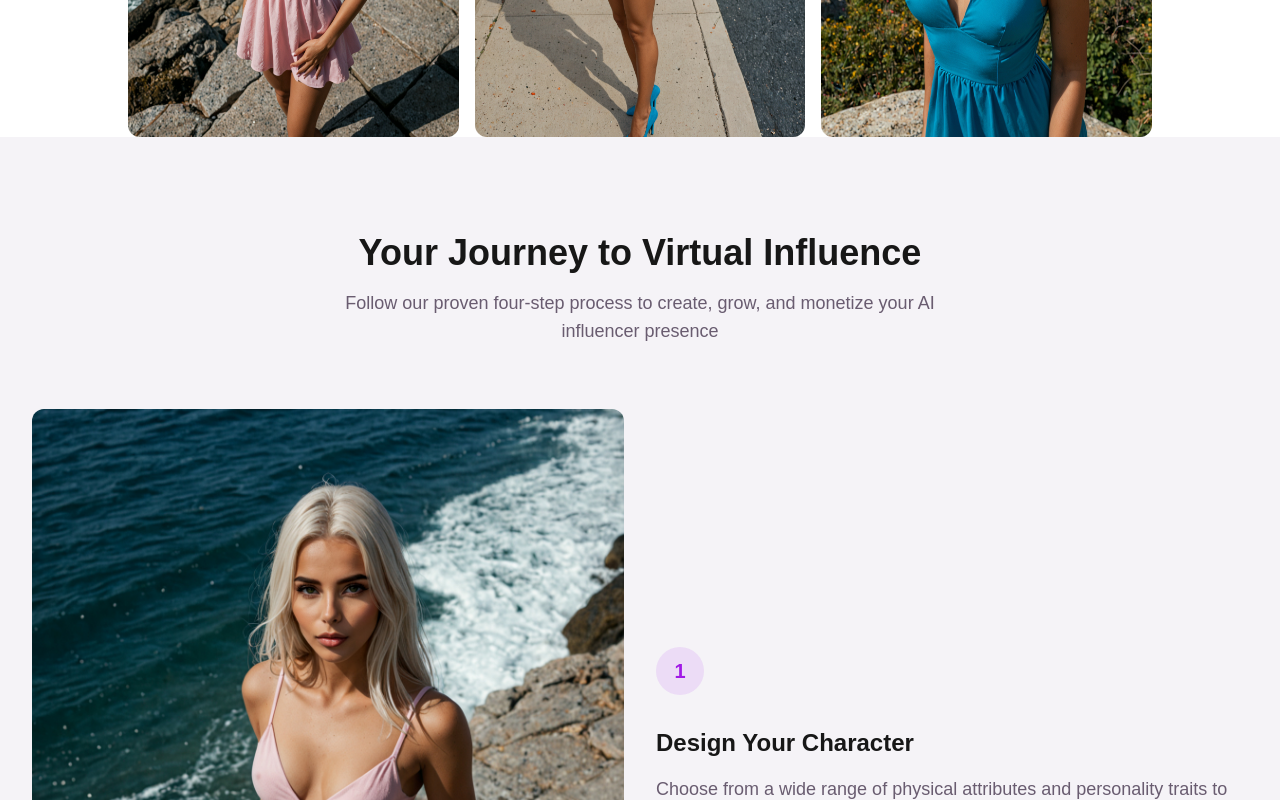
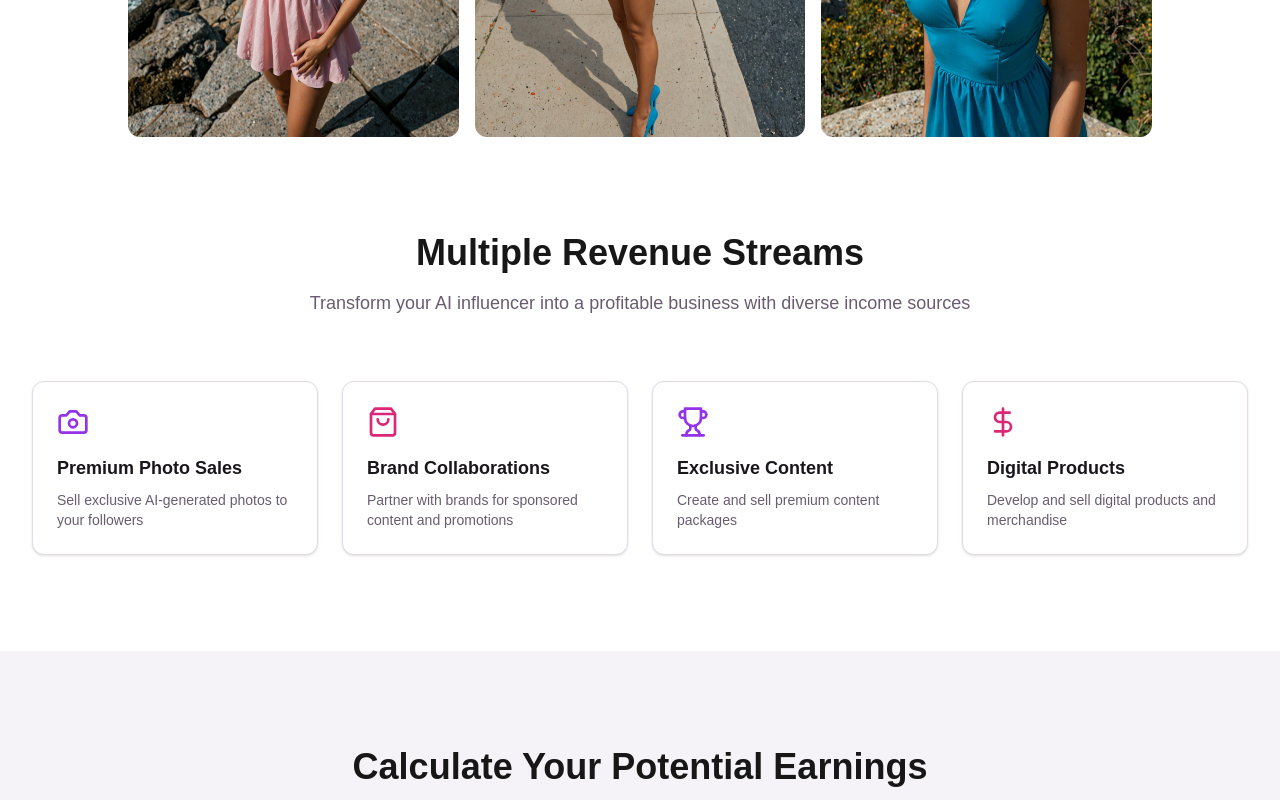
Before and after one commit to Jazys/instagen, a Next.js app: page / in a window 1280 px wide. Shown: the part 800-1600 px from the top of the page. Built offline with nearby package versions, Linux system fonts and the light colour scheme.

Commit message:
refactor(home): Move EarningsCalculator section above FeaturesSection

```diff
--- a/src/pages/index.tsx
+++ b/src/pages/index.tsx
@@ -3,21 +3,23 @@ import { Navbar } from '@/components/layout/Navbar'
 import { HeroSection } from '@/components/home/HeroSection'
 import { FeaturesSection } from '@/components/home/FeaturesSection'
 import { MonetizationSection } from '@/components/home/MonetizationSection'
+import { EarningsCalculator } from '@/components/home/EarningsCalculator'
 
 export default function Home() {
   return (
     <>
       <Head>
         <title>Instagen - Create Your Perfect Virtual Influencer</title>
-        <meta name='description' content='Generate unique, photorealistic AI influencers and monetize through social media and brand collaborations.' />
-        <link rel='icon' href='/favicon.ico' />
+        <meta name="description" content="Generate unique, photorealistic AI influencers and monetize through social media and brand collaborations." />
+        <link rel="icon" href="/favicon.ico" />
       </Head>
 
       <Navbar />
       <main>
         <HeroSection />
+        <MonetizationSection />
+        <EarningsCalculator />
         <FeaturesSection />
-        <MonetizationSection />
       </main>
     </>
   )
```
Also changed, not shown: 1 other file (tests, documents, lock files or other folders).
